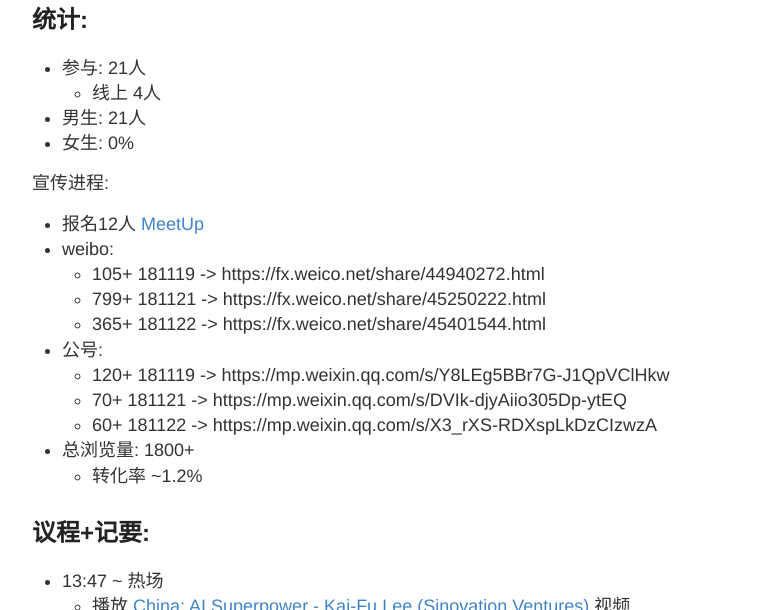
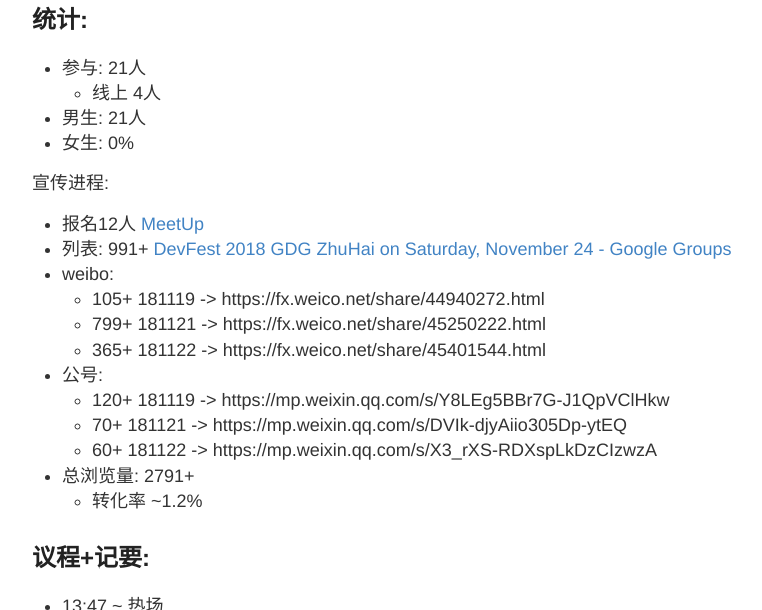
Before and after one commit to ZHGDG/ZHGDG.github.io, a Jekyll site: the page built from _posts/2018-11-24-et-devfest-summary.md, in a window 1280 px wide and 900 px high, scrolled down 1020 px, cut to the strip 21-631 px from the top of the window. Shown: the whole strip, without its empty margins (248-1010 px from the left). Built offline with Jekyll 4.4.1, drawn with Linux system fonts in a browser that asks for light colours; comment, search, counter and statistics services are not loaded.

Commit message:
fix(devfest) words ++

```diff
--- a/_posts/2018-11-24-et-devfest-summary.md
+++ b/_posts/2018-11-24-et-devfest-summary.md
@@ -30,6 +30,7 @@ tags:  gdg event DevFest summary
 宣传进程:
 
 - 报名12人 [MeetUp](https://www.meetup.com/Zhuhai-GDG/events/256539889/)
+- 列表: 991+ [DevFest 2018 GDG ZhuHai on Saturday, November 24 \- Google Groups](https://groups.google.com/forum/#!topic/gdg-zhuhai/Da0K_0u_c6k)
 - weibo:
     + 105+ 181119 -> https://fx.weico.net/share/44940272.html
     + 799+ 181121 -> https://fx.weico.net/share/45250222.html
@@ -38,7 +39,7 @@ tags:  gdg event DevFest summary
     + 120+ 181119 -> https://mp.weixin.qq.com/s/Y8LEg5BBr7G-J1QpVClHkw
     + 70+ 181121 -> https://mp.weixin.qq.com/s/DVIk-djyAiio305Dp-ytEQ
     + 60+ 181122 -> https://mp.weixin.qq.com/s/X3_rXS-RDXspLkDzCIzwzA
-- 总浏览量: 1800+
+- 总浏览量: 2791+
     + 转化率 ~1.2%
 
 ## 议程+记要:
```
